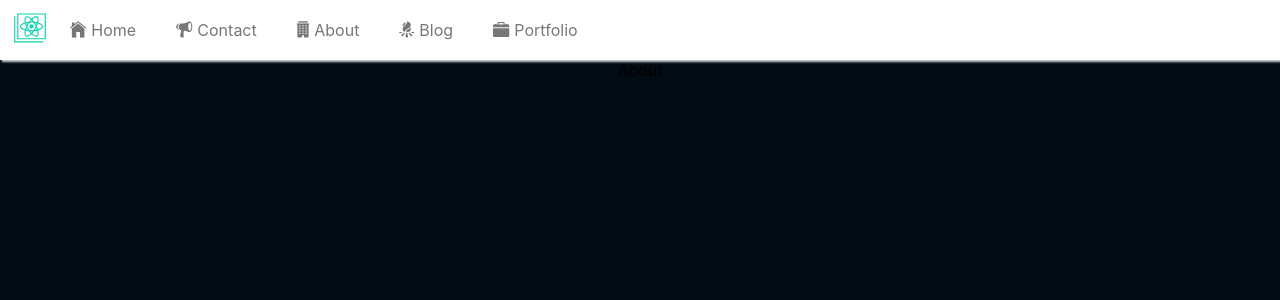
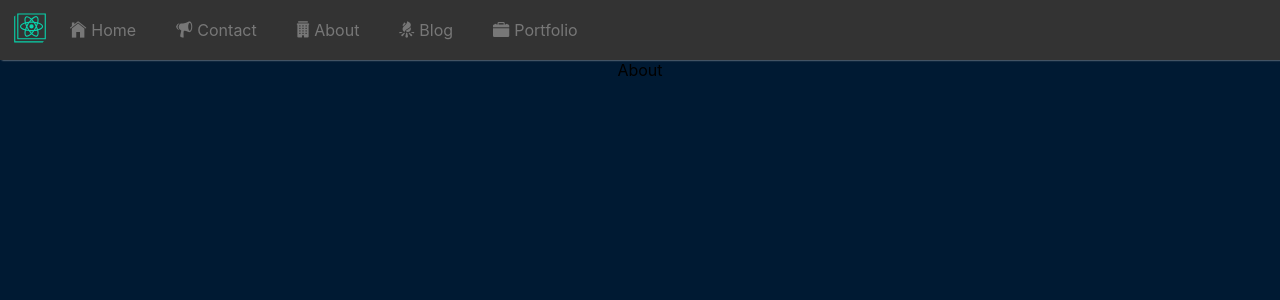
Before and after one commit to Abey12525/SiteOne, a React (Create React App) app: page /about in a window 1280 px wide. Shown: the top 300 px of the page. Built offline with nearby package versions, Linux system fonts and the light colour scheme.

Commit message:
color_update

```diff
--- a/src/App.js
+++ b/src/App.js
@@ -46,7 +46,7 @@ function App() {
         <ResponsiveNavigation
           navLinks={ navlinks }
           logo = { logo }
-          background = "#fff"
+          // background = "#fff"
           hoverBackground = "#ddd"
           linkColor = "#777" />
 
--- a/src/assets/scss/toolBar.scss
+++ b/src/assets/scss/toolBar.scss
@@ -17,7 +17,7 @@ nav.responsive-toolbar {
         padding-inline-start: 0;
         height: 100%;
         align-items: center;
-        box-shadow: 2px 2px 2px #ccc;
+        // box-shadow: 2px 2px 2px rgb(16, 79, 131);
 
         figure {
             margin-block-start: 0;
@@ -54,7 +54,6 @@ nav.responsive-toolbar {
 }
 
 @media screen and (max-width: 759px) {
-
     nav.responsive-toolbar{
         ul{
             height: 100%;
--- a/src/components/ResponsiveNavigation.jsx
+++ b/src/components/ResponsiveNavigation.jsx
@@ -14,7 +14,7 @@ function ResponsiveNavigation({ background, hoverBackground, linkColor, navLinks
             style = {{ background: background}}>
 
                 <ul
-                style = {{background: background}}
+                // style = {{background: background}}
                 className = {navOpen ? 'active' : ''}
                 >
 
--- a/src/index.css
+++ b/src/index.css
@@ -1,5 +1,8 @@
 body {
-  background-color: #010b13 !important;
+  background-color: #001a33 !important;
+  /* background-color: #0cbaba !important; */
+  /* background-color: linear-gradient(315deg, #0cbaba 0%, #380036 74%) !important; */
+
   /* background-image: linear-gradient(141deg, #9fb8ad 0%, #1fc8db 51%, #2cb5e8 75%) !important; */
   margin: 0;
   font-family: -apple-system, BlinkMacSystemFont, "Segoe UI", "Roboto", "Oxygen",
```
